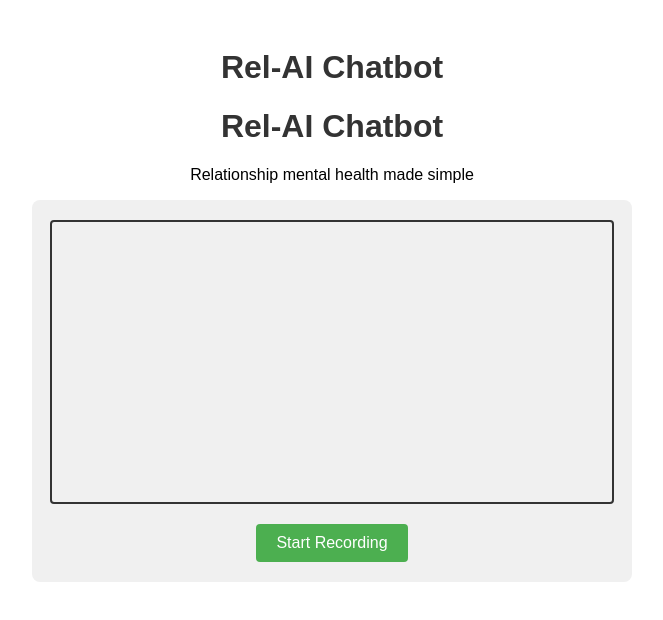
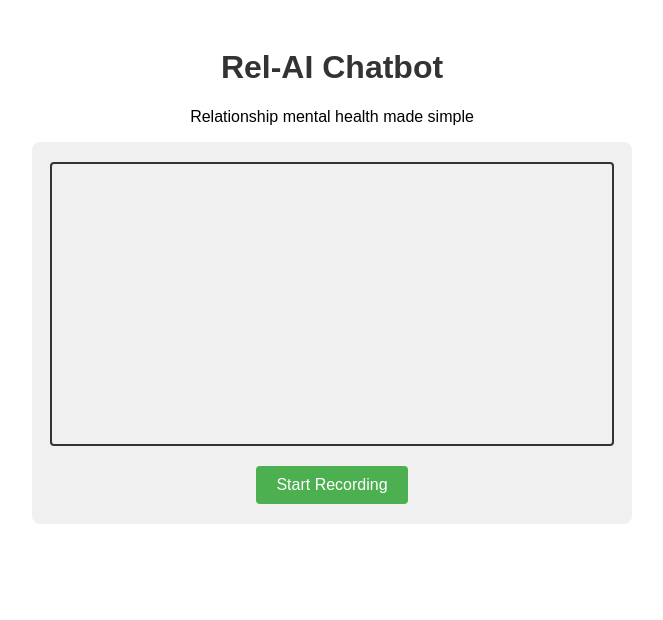
Before and after one commit to nuclear-bean/hackaton, a React (Vite) app: page / in a window 1280 px wide. Shown: the top 620 px of the page, without its empty margins (308-971 px from the left). Built offline with nearby package versions, Linux system fonts and the light colour scheme.

Commit message:
audio for video 4

```diff
--- a/src/App.jsx
+++ b/src/App.jsx
@@ -37,7 +37,6 @@ function App() {
     return (
         <div className="app">
             <h1>Rel-AI Chatbot</h1>
-            <h1>Rel-AI Chatbot</h1>
             <p>Relationship mental health made simple</p>
             <VideoRecorder/>
             {/*{initial()}*/}
```
